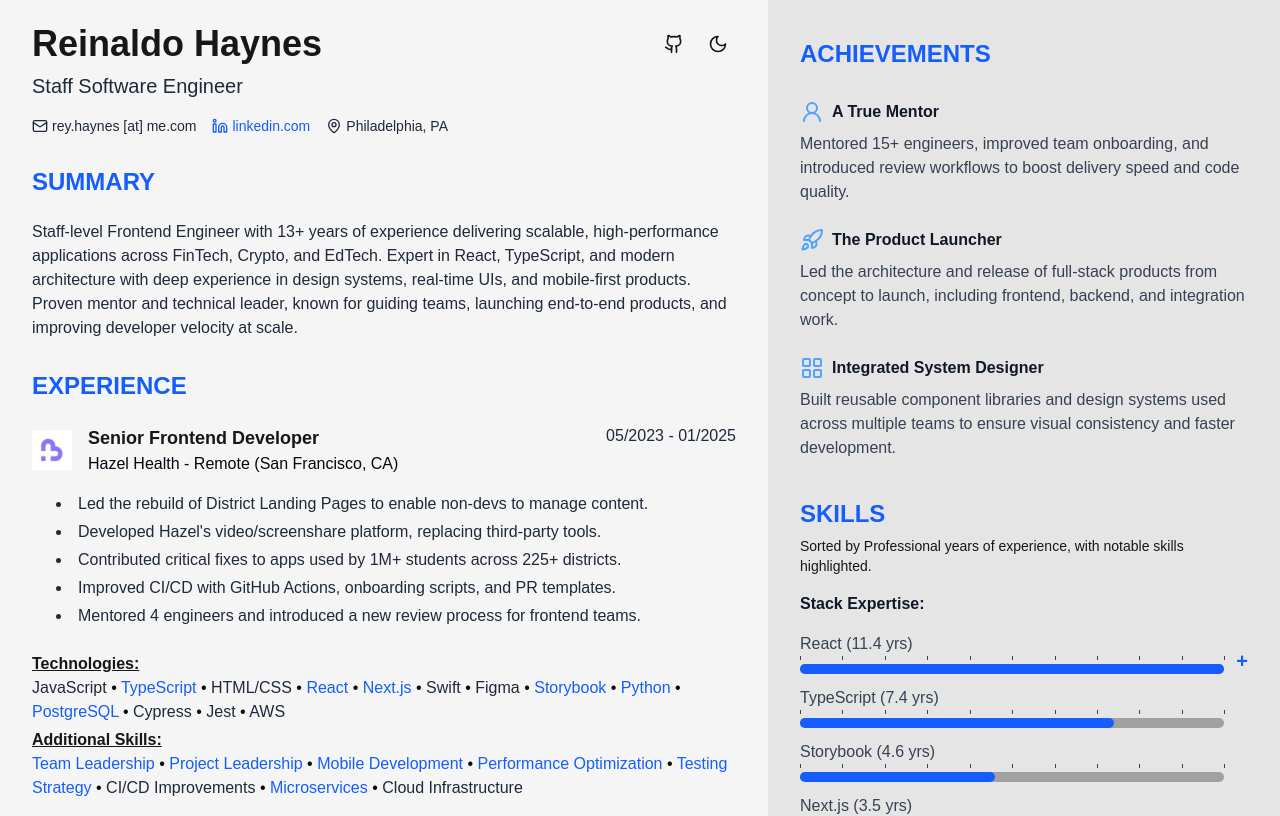
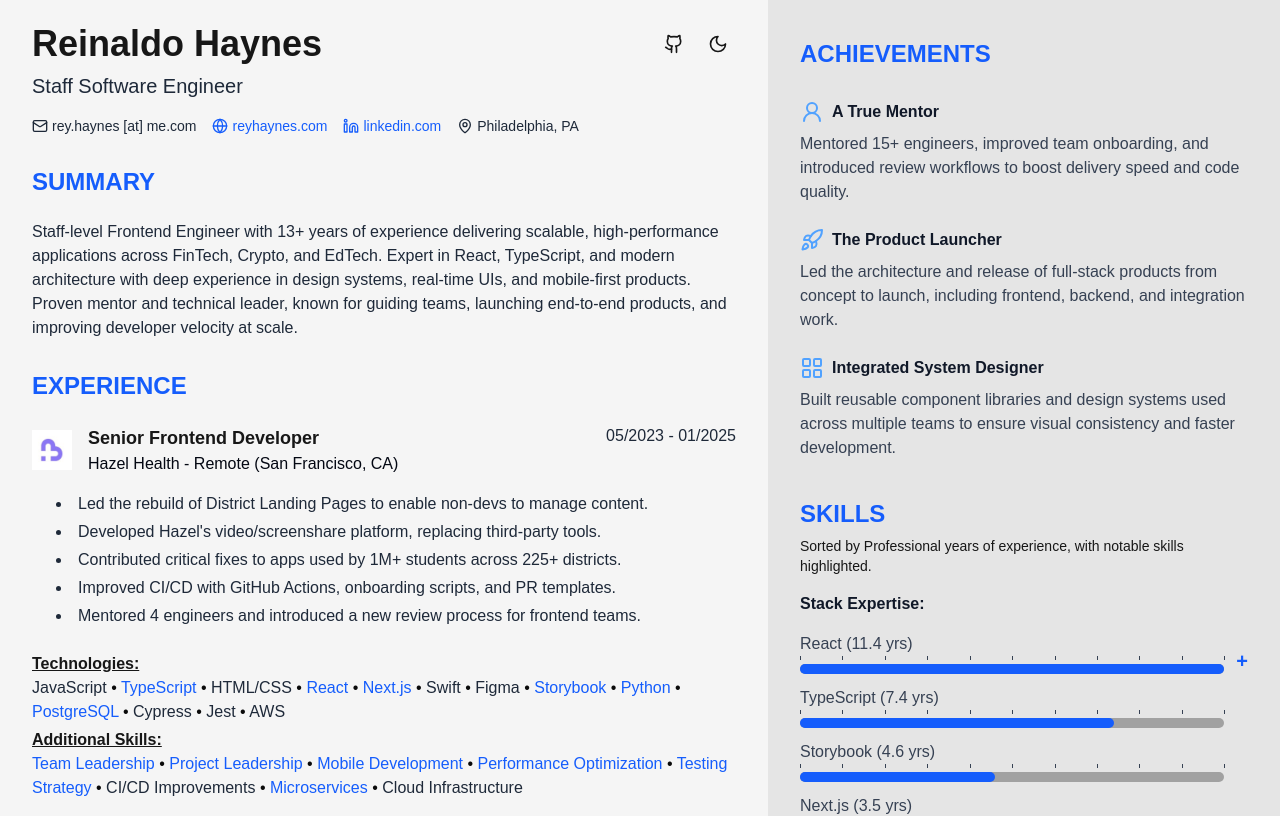
Before and after one commit to ReyHaynes/resume.reyhaynes.com, a Next.js app: page / in a window 1280 px wide. Shown: the top 816 px of the page. Built offline with nearby package versions, Linux system fonts and the light colour scheme.

Commit message:
Metadata and link updates.

```diff
--- a/app/components/Header.tsx
+++ b/app/components/Header.tsx
@@ -1,15 +1,17 @@
-import { Mail, Linkedin, MapPin, Github } from 'lucide-react';
+import { Mail, Linkedin, MapPin, Github, Globe } from 'lucide-react';
 import ThemeToggle from './ThemeToggle';
 
 interface HeaderProps {
   name: string;
   title: string;
   email: string;
+  website: string;
+  websiteLabel: string;
   location: string;
   linkedin: string;
 }
 
-export default function Header({ name, title, email, location, linkedin }: HeaderProps) {
+export default function Header({ name, title, email, website, websiteLabel, location, linkedin }: HeaderProps) {
   return (
     <header className="px-8 py-6">
       <div className="flex justify-between items-center mb-2">
@@ -34,6 +36,13 @@ export default function Header({ name, title, email, location, linkedin }: Heade
           <Mail size={16} />
           {email}
         </span>
+        <a href={website}
+          className="flex items-center gap-1 transition-colors hover:opacity-80"
+          style={{ color: 'var(--accent-primary)' }}
+          target="_blank" rel="noopener noreferrer">
+          <Globe size={16} />
+          {websiteLabel}
+        </a>
         <a href={linkedin}
           className="flex items-center gap-1 transition-colors hover:opacity-80"
           style={{ color: 'var(--accent-primary)' }}
--- a/app/data/resume.json
+++ b/app/data/resume.json
@@ -3,6 +3,8 @@
     "name": "Reinaldo Haynes",
     "title": "Staff Software Engineer",
     "email": "rey.haynes [at] me.com",
+    "website": "https://reyhaynes.com",
+    "websiteLabel": "reyhaynes.com",
     "linkedin": "https://linkedin.com/in/reyhaynes",
     "location": "Philadelphia, PA"
   },
--- a/app/layout.tsx
+++ b/app/layout.tsx
@@ -15,7 +15,63 @@ const geistMono = Geist_Mono({
 
 export const metadata: Metadata = {
   title: "Reinaldo Haynes – Staff Frontend Engineer",
-  description: "Portfolio and resume of Reinaldo Haynes, a Staff Frontend Engineer with 13+ years of experience building high-performance applications in FinTech, Crypto, and EdTech. Specialized in React, TypeScript, and scalable system design.",
+  description: "Resume of Reinaldo Haynes, a Staff Frontend Engineer with 13+ years of experience building high-performance applications in FinTech, Crypto, and EdTech. Specialized in React, TypeScript, and scalable system design.",
+  keywords: [
+    "Reinaldo Haynes",
+    "Rey Haynes",
+    "Staff Frontend Engineer",
+    "Senior Frontend Engineer",
+    "React Developer",
+    "TypeScript",
+    "JavaScript",
+    "Next.js",
+    "FinTech",
+    "Crypto",
+    "EdTech",
+    "Frontend Architecture",
+    "Philadelphia PA",
+    "Resume",
+    "Portfolio"
+  ],
+  authors: [{ name: "Reinaldo Haynes", url: "https://reyhaynes.com" }],
+  creator: "Reinaldo Haynes",
+  metadataBase: new URL("https://resume.reyhaynes.com"),
+  alternates: {
+    canonical: "/",
+  },
+  openGraph: {
+    type: "website",
+    locale: "en_US",
+    url: "https://resume.reyhaynes.com",
+    title: "Reinaldo Haynes – Staff Frontend Engineer",
+    description: "Resume of Reinaldo Haynes, a Staff Frontend Engineer with 13+ years of experience building high-performance applications in FinTech, Crypto, and EdTech. Specialized in React, TypeScript, and scalable system design.",
+    siteName: "Reinaldo Haynes Resume",
+    images: [
+      {
+        url: "https://reyhaynes.com/logo-large-social.jpg",
+        width: 1200,
+        height: 630,
+        alt: "Reinaldo Haynes - Staff Frontend Engineer",
+      },
+    ],
+  },
+  twitter: {
+    card: "summary_large_image",
+    title: "Reinaldo Haynes – Staff Frontend Engineer",
+    description: "Staff Frontend Engineer with 13+ years of experience in React, TypeScript, and scalable system design.",
+    images: ["https://reyhaynes.com/logo-large-social.jpg"],
+  },
+  robots: {
+    index: true,
+    follow: true,
+    googleBot: {
+      index: true,
+      follow: true,
+      "max-video-preview": -1,
+      "max-image-preview": "large",
+      "max-snippet": -1,
+    },
+  },
 };
 
 export default function RootLayout({
@@ -27,6 +83,7 @@ export default function RootLayout({
     <html lang="en" suppressHydrationWarning>
       <head>
         <meta name="color-scheme" content="light dark" />
+        <meta name="viewport" content="width=device-width,initial-scale=1,maximum-scale=1,user-scalable=no,viewport-fit=cover" />
         <Script
           id="theme-script"
           strategy="beforeInteractive"
--- a/app/types/resume.ts
+++ b/app/types/resume.ts
@@ -2,6 +2,8 @@ export interface HeaderData {
   name: string;
   title: string;
   email: string;
+  website: string;
+  websiteLabel: string;
   linkedin: string;
   location: string;
 }
```
